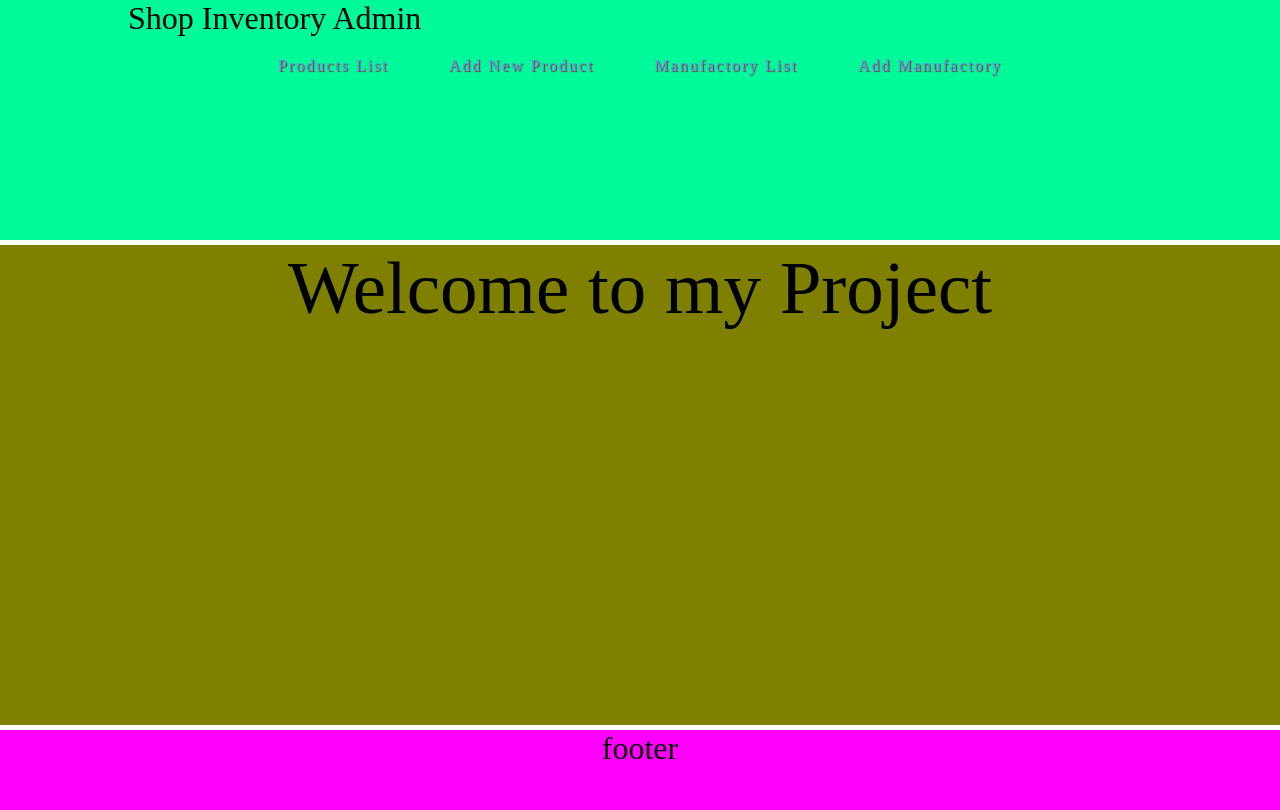
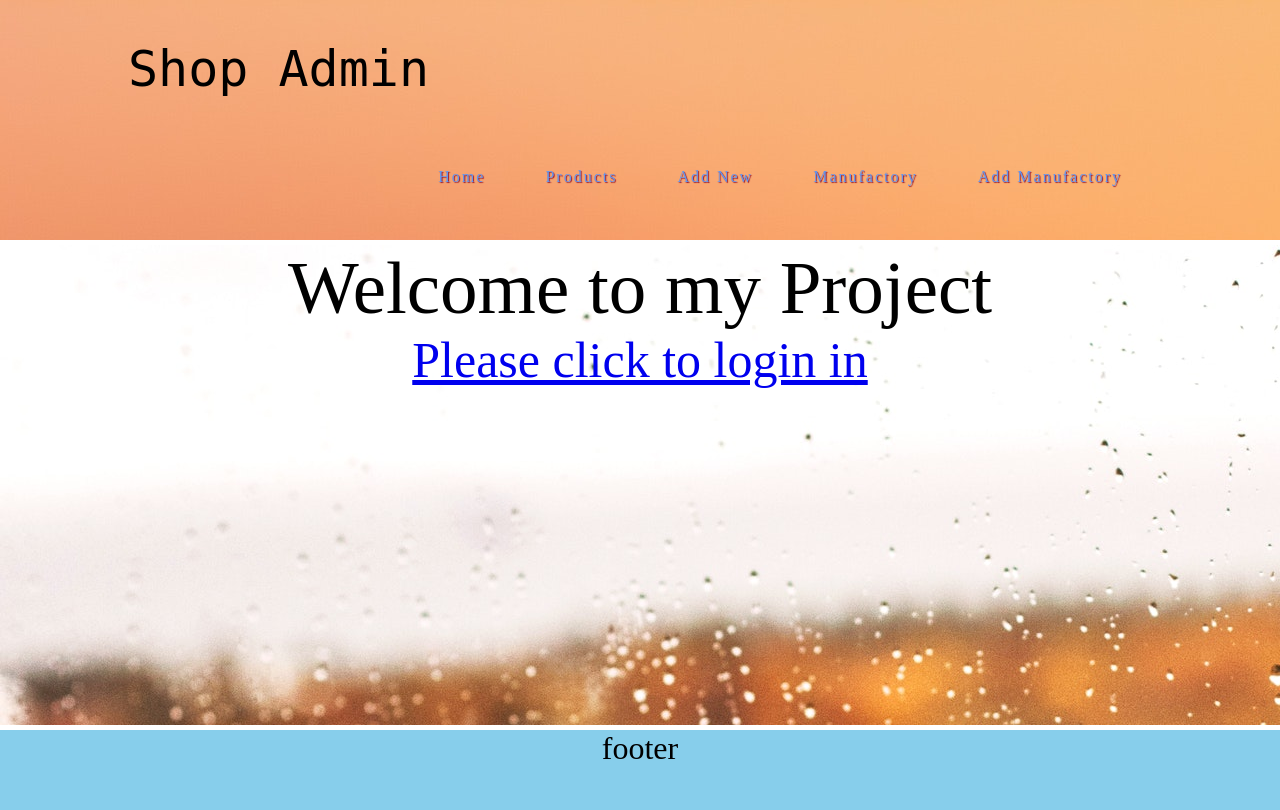
Before and after one commit to ccx1010sky/solo_project, a Flask app: page / in a window 1280 px wide. Run offline with Flask 2, Linux system fonts and the light colour scheme.

Commit message:
home page link added

```diff
--- a/static/css/footer.css
+++ b/static/css/footer.css
@@ -1,6 +1,8 @@
 footer{
     height: 10vh;
-    background-color: magenta;
+    /* background-color: magenta; */
+    background-color: skyblue;
+    /* background-image: url(../image/pexels-maxyne-barcel-10402280.jpg); */
     text-align: center;
 
 }
--- /dev/null
+++ b/static/css/form.css
@@ -0,0 +1,14 @@
+.form-2 {
+  justify-content: center;
+  align-items: center;
+  width: 100%;
+  height: 100%;
+  background-color: orange;
+}
+
+.form-2 label {
+  display: block;
+}
+#button-2 {
+  margin-top: 20px;
+}
--- a/static/css/header.css
+++ b/static/css/header.css
@@ -1,13 +1,23 @@
 header {
   height: 30vh;
-  background-color: mediumspringgreen;
+  background-image: url("../image/pexels-rahul-pandit-1510664.jpg");
+
 }
 .header-container {
   width: 80%;
   margin: 0 auto;
 }
 
+#logo{
+  float: left;
+  margin-top: 40px;
+  font-family: monospace;
+  font-size: 25px;
+}
+
 nav ul {
+  margin-top: 50px;
+  float: right;
   display: flex;
   flex-direction: row;
   justify-content: center;
--- a/static/css/index.css
+++ b/static/css/index.css
@@ -3,6 +3,7 @@
     text-align: center;
     font-size: 50px;
 
-
-    background-color: olive;
+    background-image: url("../image/pexels-kristina-paukshtite-1482117.jpg");
+     background-repeat: no-repeat;
+    /* background-color: olive; */
 }
--- a/static/css/main_addnew_product.css
+++ b/static/css/main_addnew_product.css
@@ -1,4 +1,9 @@
 /* add new product */
+.container-1 {
+  width: 50vw;
+  margin: 0 auto;
+}
+
 .submit-form {
   align-items: center;
   justify-content: center;
@@ -8,10 +13,14 @@
   display: block;
 }
 
+.submit-form input{
+  width: 450px;
+}
+
 .add-manuf {
   display: block;
 }
-.add-manuf lable {
+.add-manuf label {
   display: block;
 }
 .add-manuf div {
--- /dev/null
+++ b/static/css/show_1.css
@@ -0,0 +1,11 @@
+.show-1 .item-1{
+    margin: 20px;
+
+}
+.show-1 .item-2{
+    margin-left: 20px;
+}
+
+.show-1 p{
+    font-size: 20px;
+}
--- /dev/null
+++ b/static/css/show_2.css
@@ -0,0 +1,4 @@
+.show-2{
+    width: 100%;
+    margin-left: 20px;
+}
--- a/static/css/style.css
+++ b/static/css/style.css
@@ -1,9 +1,5 @@
 
 
-.container-1 {
-  width: 50vw;
-  margin: 0 auto;
-}
 
 .content-1 {
   display: inline-block;
--- a/templates/base.html
+++ b/templates/base.html
@@ -12,15 +12,21 @@
       rel="stylesheet"
       href="{{ url_for('static', filename='css/main_product_list.css') }}"
     />
-    <link
+
     <link
       rel="stylesheet"
       href="{{ url_for('static', filename='css/table.css') }}"
+    />
+
+    <link
+      rel="stylesheet"
+      href="{{ url_for('static', filename='css/form.css') }}"
     />
     <link
       rel="stylesheet"
       href="{{ url_for('static', filename='css/main_addnew_product.css') }}"
     />
+
     <link
       rel="stylesheet"
       href="{{ url_for('static', filename='css/main_add_manuf.css') }}"
@@ -49,6 +55,14 @@
       rel="stylesheet"
       href="{{ url_for('static', filename='css/index.css') }}"
     />
+    <link
+      rel="stylesheet"
+      href="{{ url_for('static', filename='css/show_1.css') }}"
+    />
+    <link
+      rel="stylesheet"
+      href="{{ url_for('static', filename='css/show_2.css') }}"
+    />
 
     <title>Shop Inventory</title>
   </head>
@@ -57,12 +71,16 @@
     <div class="wrapper">
       <header>
         <div class="header-container">
-          <h1>Shop Inventory Admin</h1>
+          <div id="logo">
+
+            <h1>Shop Admin</h1>
+          </div>
           <nav>
             <ul>
-              <li><a href="/products">Products List</a></li>
-              <li><a href="/products/new_product">Add new product</a></li>
-              <li><a href="/manufs">Manufactory List</a></li>
+              <li><a href="/">Home</a></li>
+              <li><a href="/products">Products</a></li>
+              <li><a href="/products/new_product">Add new </a></li>
+              <li><a href="/manufs">Manufactory</a></li>
               <li><a href="/manufs/new_manuf">Add Manufactory</a></li>
             </ul>
           </nav>
@@ -80,13 +98,13 @@
             provident sit, ex atque sapiente.
           </p>
         </section> -->
-        {% block home %} {% endblock %}
-
-        {% block content %} {% endblock %}
+        {% block home %} {% endblock %} {% block content %} {% endblock %}
       </main>
 
       <footer>
-        <h1>footer</h1>
+        <div>
+          <h1>footer</h1>
+        </div>
       </footer>
     </div>
   </body>
--- a/templates/index.html
+++ b/templates/index.html
@@ -3,6 +3,9 @@
   <div>
     <h1>Welcome to my Project</h1>
   </div>
+  <div>
+    <h4><a href="/products"> Please click to login in</a></h4>
+  </div>
 </section>
 
 {% endblock %}
```
Also changed, not shown: templates/manufs/edit.html (+13 -3 lines), templates/manufs/show.html (+23 -10 lines), templates/products/new_product.html (+48 -20 lines), templates/products/show.html (+15 -2 lines), static/image/pexels-kristina-paukshtite-1482117.jpg (added), static/image/pexels-maxyne-barcel-10402280.jpg (added), static/image/pexels-rahul-pandit-1510664.jpg (added).
